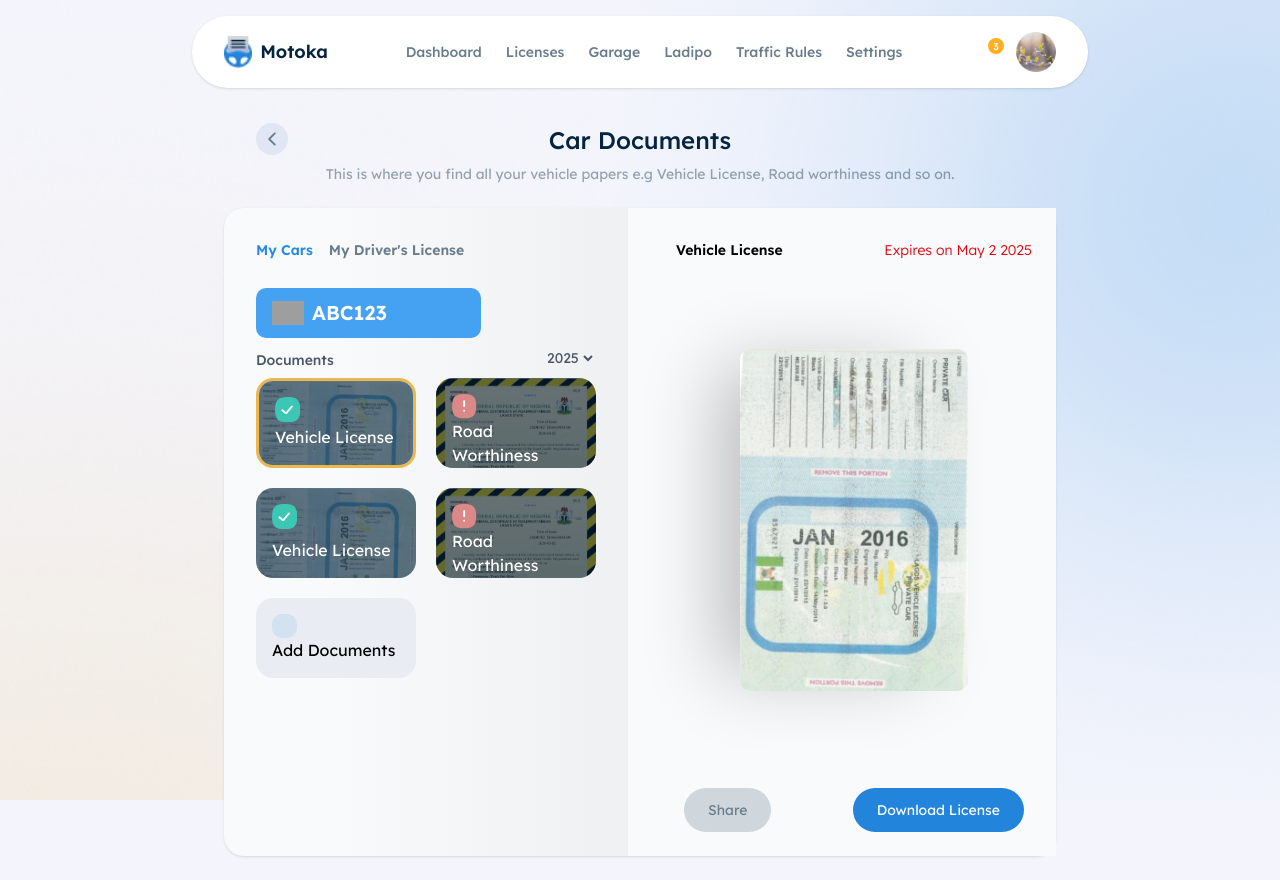
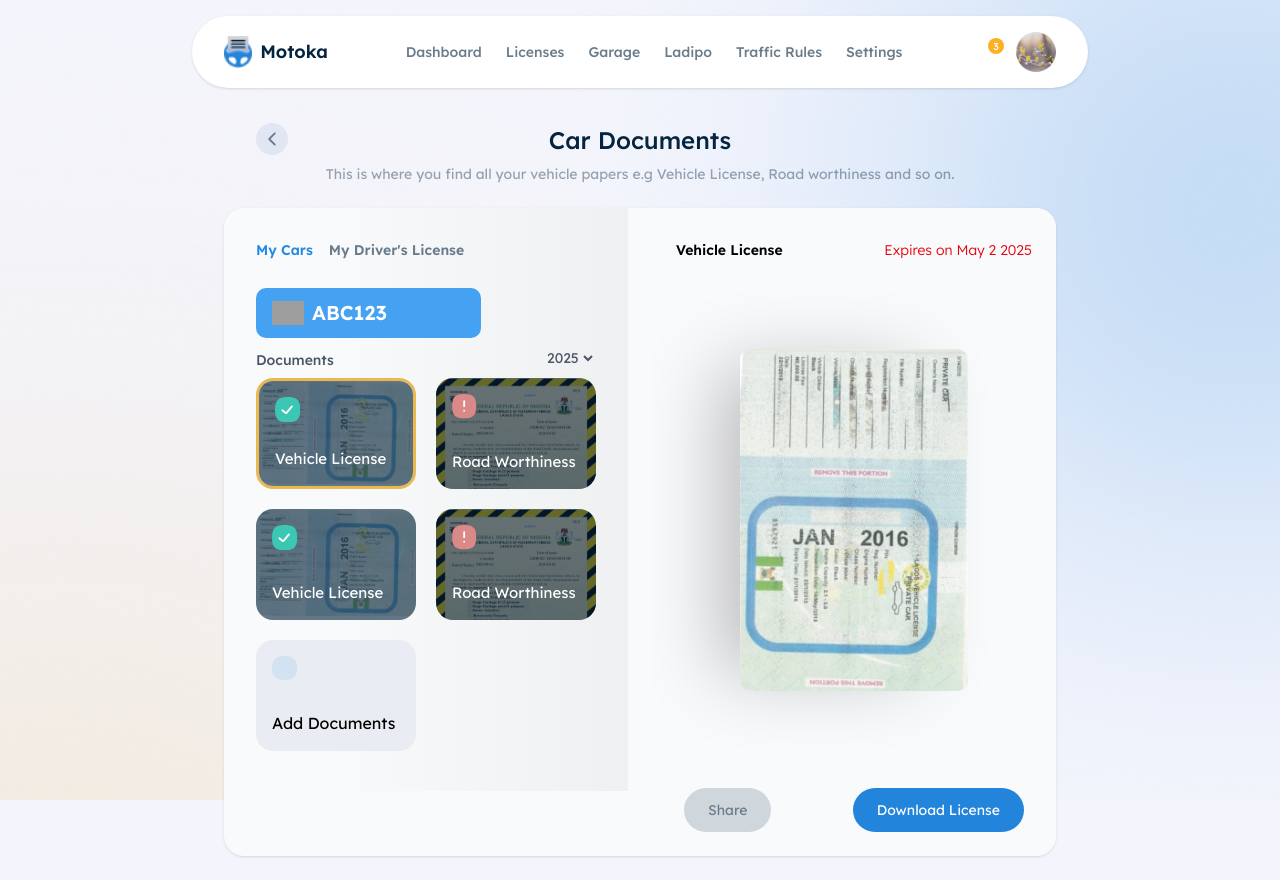
Before and after one commit to aderogbasamuel/motokademo, a React (Vite) app: page /dashboard/car-documents in a window 1280 px wide. Built offline with nearby package versions, Linux system fonts and the light colour scheme; grey boxes are pictures that could not be loaded; some icons are missing.

Commit message:
feat: Add framer-motion for animations and enhance document management UI

```diff
--- a/package.json
+++ b/package.json
@@ -13,6 +13,7 @@
     "@iconify/react": "^5.2.1",
     "@tailwindcss/vite": "^4.1.11",
     "axios": "^1.10.0",
+    "framer-motion": "^12.23.3",
     "lucide-react": "^0.487.0",
     "react": "^19.1.0",
     "react-datepicker": "^8.3.0",
--- a/src/features/settings/components/settings-layout.jsx
+++ b/src/features/settings/components/settings-layout.jsx
@@ -154,12 +154,12 @@ export default function SettingsLayout({ children, activePage, expandedSection,
           </div>
         </div>
 
-        {/* <div className="fixed bottom-6 right-6">
-            <button className="flex items-center gap-2 bg-amber-500 hover:bg-amber-600 text-white px-4 py-2 rounded-lg shadow-lg transition-colors">
+        <div className="fixed -bottom-0 right-6">
+            <button className="flex items-center gap-2 bg-gradient-to-b from-[#eeb441] to-[#a17b2f] hover:bg-amber-600 text-white px-4 py-2 rounded-t-lg shadow-lg transition-colors">
               <span>Ask Mo</span>
-              <Sparkles className="h-5 w-5" />
+              <Sparkles className="h-5 w-5" fill="#fff" />
             </button>
-          </div> */}
+          </div>
       </div>
     </>
   );
--- a/src/pages/CarDocuments.jsx
+++ b/src/pages/CarDocuments.jsx
@@ -10,39 +10,43 @@ import userData from "../data/data";
 function CarDocuments() {
   const [selectedDocument, setSelectedDocument] = useState("VehicleLicense");
   const [docType, setDocType] = useState("MyCar");
+  const [showsidebar, setShowsidebar] = useState(false);
+  console.log(showsidebar)
   const onMyCarClick=()=> setDocType("MyCar");
   const onDriverLicenseClick=()=> setDocType("DriversLicense");
     // const [filteredDocument, setFilteredDocument] = useState(
     //   userData.CarDocuments,
     // );
     return (
-        <div className="px-4 sm:px-6 lg:px-8 h-full">
+        <div className="px-0 sm:px-6 lg:px-8 h-full">
             <PagesLayout
                 title="Car Documents"
                 subTitle="This is where you find all your vehicle papers e.g Vehicle License, Road worthiness and so on. "
                 // mainContentTitle="Car Documents Overview"
             >
-              <div className="grid grid-cols-1 gap-6 lg:grid-cols-2">
+              <div className="grid grid-cols-1 gap-6 sm:grid-cols-2 rounded-[20px] overflow-hidden relative">
                 {/* side 1 */}
-                <div className="flex-1 px-4 sm:px-8  pt-6 pb-10 bg-[linear-gradient(90deg,_rgba(255,255,255,0)_25.17%,_rgba(115,115,115,0.1)_128.52%)]">
+                <div className="flex-1 px-4 sm:px-8  pt-6 pb-10 bg-[linear-gradient(90deg,_rgba(255,255,255,0)_25.17%,_rgba(115,115,115,0.1)_128.52%)]  overflow-hidden h-fit w-full absolute z-9 sm:relative">
                   <DocumentsNav
                     setDocType={setDocType}
                     docType={docType}
                     onMyCarClick={onMyCarClick}
                     onDriverLicenseClick={onDriverLicenseClick}/>
                   <DocumentPage
-                  selectedDocument={selectedDocument}
-                  setSelectedDocument={setSelectedDocument}
-                  docType={docType}
-                  activeTab={docType}
+                    selectedDocument={selectedDocument}
+                    setSelectedDocument={setSelectedDocument}
+                    docType={docType}
+                    activeTab={docType}
+                    showsidebar={showsidebar}
+                    setShowsidebar={setShowsidebar}
                   />
-
                 </div>
                 {/* side 2 */}
-                <div className="flex-1 px-4 sm:px-6 bg-[#F9FAFC] pt-6 pb-6">
+                <div className={`flex-1 px-4 sm:px-6 bg-[#F9FAFC] pt-6 pb-6 ${showsidebar? "w-0 overflow-hidden relative -z-10":"w-full z-300 flex overflow-hidden"} `}>
                   <DocPreview
                   selectedDocument={selectedDocument}
                   docType={docType}
+                  setShowsidebar={setShowsidebar}
                   />
                 </div>
               </div>
--- a/src/pages/components/Docpreview.jsx
+++ b/src/pages/components/Docpreview.jsx
@@ -4,6 +4,7 @@ import warning from "../../assets/images/warning.svg";
 import Licensesample2 from "../../assets/images/6fe45ed589cd8efebdda471557ad5d41b9a94c27.png"
 import { useState } from "react";
 import drivers from "../../assets/images/license-sample.png";
+import { Icon } from "@iconify/react";
 const categories=[
         {
             key: "VehicleLicense",
@@ -31,7 +32,7 @@ const categories=[
         }
     ]
 const driversLicense = drivers;
-function DocPreview({selectedDocument,docType}) {
+function DocPreview({selectedDocument,docType,showSidebar,setShowsidebar}) {
 const [aspect, setAspect] = useState("portrait");
 const handleLoad = (e) => {
     const { naturalWidth: w, naturalHeight: h } = e.target;
@@ -48,6 +49,9 @@ docType === "MyCar"
 return (
         // {setAspect(docType==="MyCar"?"landscape": "portrait")}
         <div className="flex flex-col items-center h-full min-h-150">
+            <div className="flex justify-start w-full py-2 sm:hidden">
+                <Icon icon="uil:align-left" fontSize={24} color="#05243F" className="cursor-pointer" onClick={()=>setShowsidebar(true)} />
+            </div>
             <div className="flex justify-between w-full h-fit">
                 <p className="py-2 text-sm font-semibold">Vehicle License</p>
                 <p className="py-2 text-red-600 text-sm font-light">Expires on May 2 2025</p>
--- a/src/pages/components/DocumentList.jsx
+++ b/src/pages/components/DocumentList.jsx
@@ -30,14 +30,17 @@ const categories=[
             status: warning
         }
     ]
-function DocumentList({selectedDocument, setSelectedDocument}) {
+function DocumentList({selectedDocument, setSelectedDocument,showsidebar, setShowsidebar}) {
     return (
         <div>
             <div className="grid grid-cols-2 gap-5 ">
         {categories.map((doc) => (
             <div
-                onClick={() => setSelectedDocument(doc.key)}
-                className={` rounded-[17px] relative overflow-hidden h[111px] flex items-center aspect-[16/9] ${selectedDocument === doc.key? " border-[#EBB850] border-3": ""}`}
+                onClick={() => {
+                    setSelectedDocument(doc.key)
+                    setShowsidebar(false)
+                }}
+                className={` rounded-[17px] relative overflow-hidden h-[111px] flex items-center ${selectedDocument === doc.key? " border-[#EBB850] border-3": ""}`}
                 key={doc.key}
              >
                     <img src={doc.image} alt='licence' className="absolute top-0 left-0 object-contain" />
@@ -45,12 +48,12 @@ function DocumentList({selectedDocument, setSelectedDocument}) {
                         <div className="w-[25px]">
                             <img src={doc.status} alt="" className="object-none"/>
                         </div>
-                        <p className="text-white text-[16px]">{doc.title}</p>
+                        <p className="text-white text-[15px]">{doc.title}</p>
                     </div>
                 </div>
         ))}
       {/* </div> */}
-                <div className="bg-[#eaecf3] rounded-[17px] relative overflow-hidden flex items-center">
+                <div className="bg-[#eaecf3] rounded-[17px] relative overflow-hidden h-[111px] flex items-center">
                     <div className="relative h-full w-full z-10 p-4 flex flex-col justify-between">
                         <div className="w-[25px] bg-[#D2E2F0] rounded-[10px]">
                             <Icon icon="lets-icons:add-round" fontSize={24} color="#2284DB" />
--- a/src/pages/components/DocumentPage.jsx
+++ b/src/pages/components/DocumentPage.jsx
@@ -2,11 +2,11 @@ import userData from "../../data/data";
 import { Icon } from "@iconify/react";
 import DocumentList from "./DocumentList";
 import LicenseDoc from "./drivers license/licenseDoc";
-function DocumentPage({selectedDocument, setSelectedDocument,docType}) {
+function DocumentPage({selectedDocument, setSelectedDocument,docType,showsidebar, setShowsidebar}) {
     const cars = userData[0]?.carDetails[0];
     const imageUrl=`https://www.carlogos.org/car-logos/${cars?.vehicle_make?.toLowerCase()}-logo.png`
     return (
-        <div>
+        <div className="">
 
                 {/* <li className="flex ites-center w-fit">
                     <img src={imageUrl} alt={cars?.vehicle_make} className="h-6 w-6 object-contain border"/>
@@ -14,7 +14,8 @@ function DocumentPage({selectedDocument, setSelectedDocument,docType}) {
                 </li> */}
                 {docType === "MyCar" ? (
                     <div>
-                        <div><div className="flex items-center justify-between bg-[#45A1F2] rounded-[10px] w-fit gap-10 px-4 py-2.5 pe-6">
+                        <div>
+                          <div className="flex items-center justify-between bg-[#45A1F2] rounded-[10px] w-fit gap-10 px-4 py-2.5 pe-6">
                           <div className="flex items-center gap-2">
                             <div className="">
                               <img
@@ -47,6 +48,8 @@ function DocumentPage({selectedDocument, setSelectedDocument,docType}) {
                         <DocumentList
                             selectedDocument={selectedDocument}
                             setSelectedDocument={setSelectedDocument}
+                            showsidebar={showsidebar}
+                            setShowsidebar={setShowsidebar}
                         />
                     </div>
                     ):(
--- a/src/pages/components/PageLayout.jsx
+++ b/src/pages/components/PageLayout.jsx
@@ -1,10 +1,28 @@
 import React from "react";
 import { useNavigate } from "react-router-dom";
 import { IoIosArrowBack } from "react-icons/io";
-
+import { useState, useEffect } from "react";
 
 export default function PageLayout({ children, title, subTitle }) {
-  const navigate = useNavigate();
+  const [isMobileMenuOpen, setIsMobileMenuOpen] = useState(false)
+    const [isMobile, setIsMobile] = useState(false)
+    const navigate = useNavigate();
+
+    useEffect(() => {
+      const checkIfMobile = () => {
+        setIsMobile(window.innerWidth < 768)
+      }
+
+      // Initial check
+      checkIfMobile()
+
+      // Add event listener
+      window.addEventListener("resize", checkIfMobile)
+
+      // Cleanup
+      return () => window.removeEventListener("resize", checkIfMobile)
+    }, [])
+
   return (
     <>
       {/* Header */}
--- a/src/pages/components/drivers license/licenseDoc.jsx
+++ b/src/pages/components/drivers license/licenseDoc.jsx
@@ -15,7 +15,7 @@ function LicenseDoc() {
             </div>
             <div className="grid grid-cols-2 gap-5 mt-4">
                 <div
-                className={` rounded-[17px] relative overflow-hidden flex items-center aspect-[16/9]`}
+                    className={` rounded-[17px] relative overflow-hidden flex items-center h-[111px]`}
                 >
                     <img src={drivers} alt='licence' className="absolute top-0 left-0 object-contain" />
                     <div className="relative bg-[#05243F]/61 h-full w-full z-10 p-4 flex flex-col justify-between">
```
Also changed, not shown: src/components/NavigationTabs.jsx (+21 -3 lines), 1 other file (tests, documents, lock files or other folders). Lines whose indentation alone changed are shown as unchanged.
